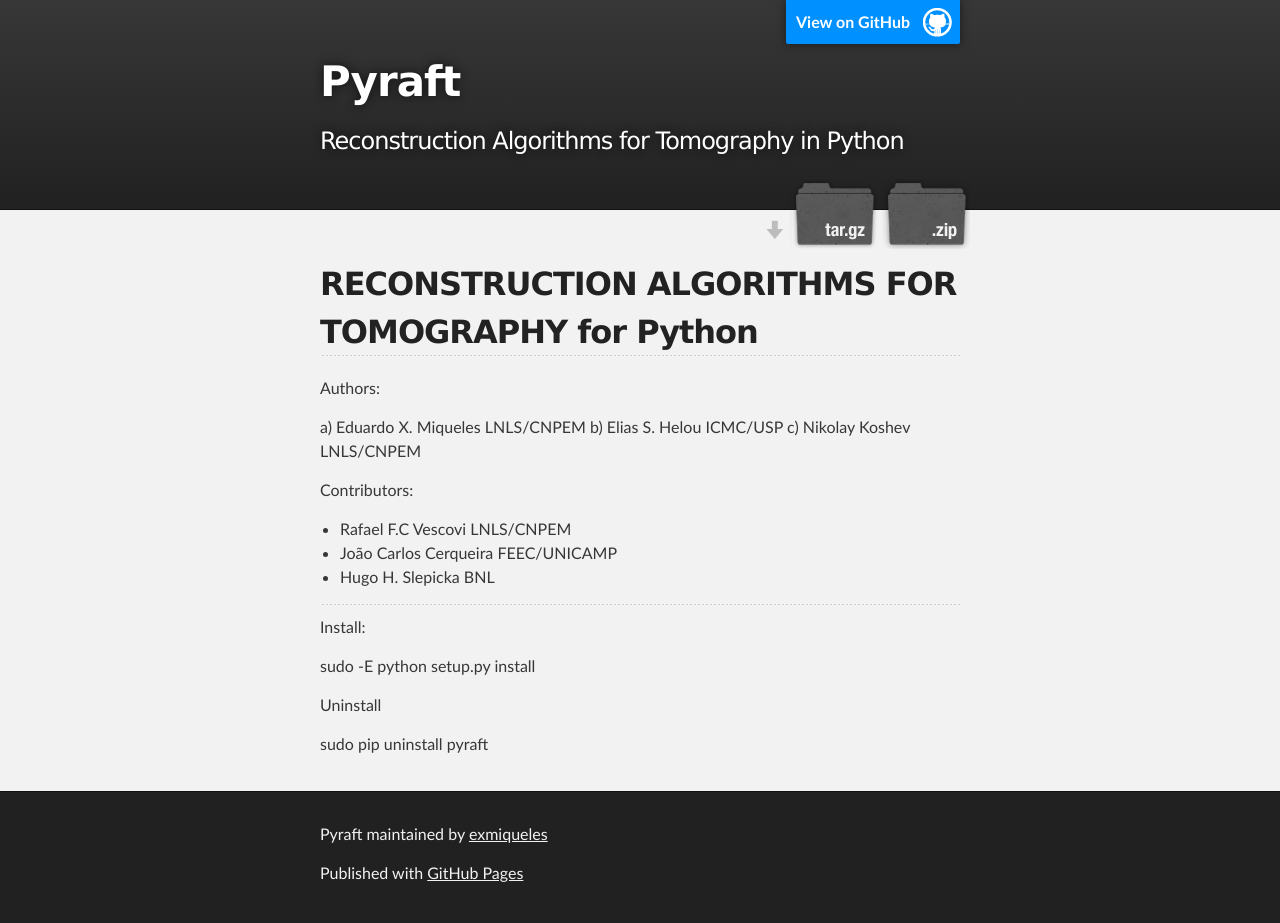
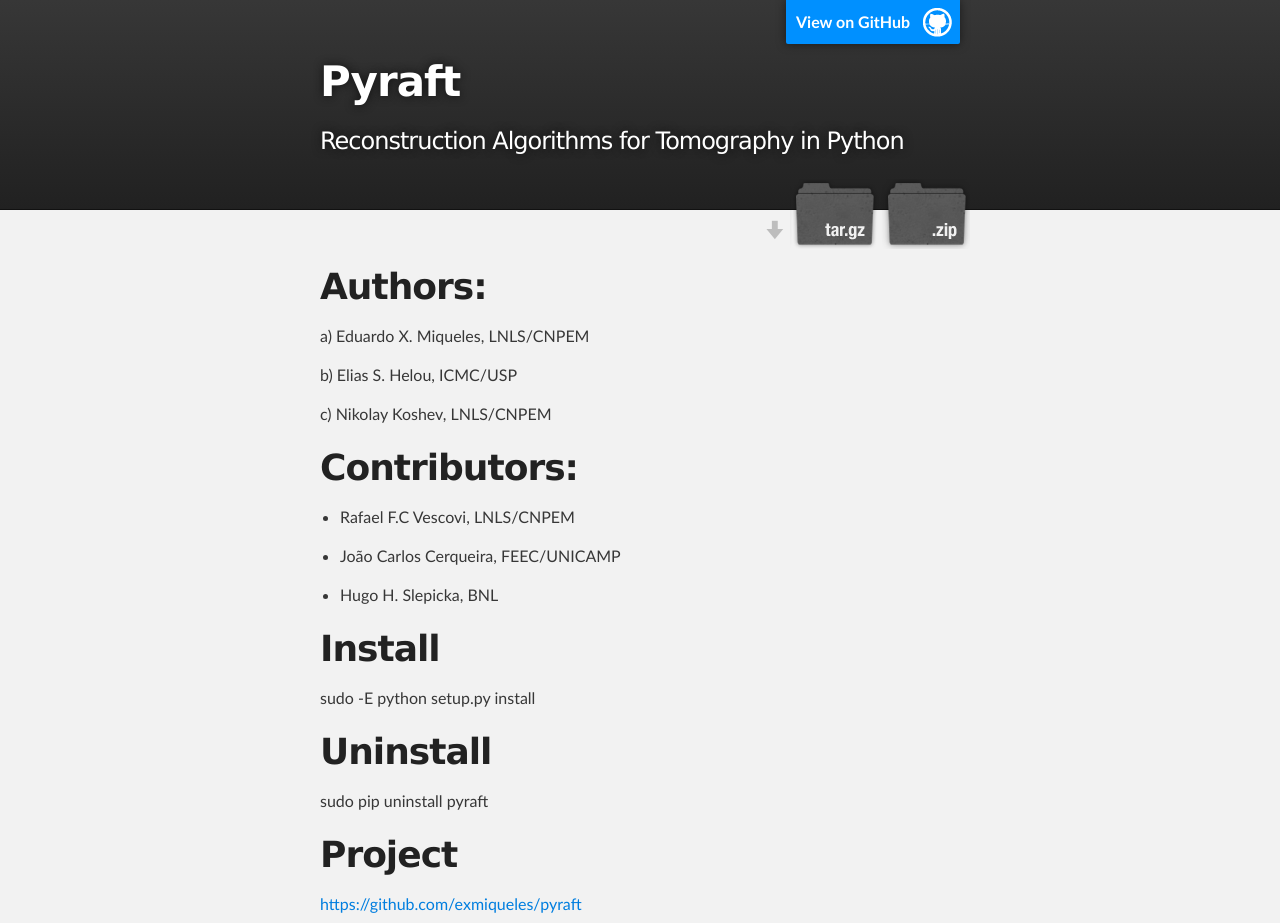
Before and after one commit to tacaswell/pyraft, a plain HTML site: page index.html in a window 1280 px wide. Shown: the top 923 px of the page. Drawn offline with Linux system fonts and the light colour scheme.

Commit message:
Create gh-pages branch via GitHub

```diff
--- a/index.html
+++ b/index.html
@@ -31,32 +31,38 @@
     <!-- MAIN CONTENT -->
     <div id="main_content_wrap" class="outer">
       <section id="main_content" class="inner">
-        <h2>
-<a id="reconstruction-algorithms-for-tomography-for-python" class="anchor" href="#reconstruction-algorithms-for-tomography-for-python" aria-hidden="true"><span class="octicon octicon-link"></span></a>RECONSTRUCTION ALGORITHMS FOR TOMOGRAPHY for Python</h2>
+        <h1>
+<a id="authors" class="anchor" href="#authors" aria-hidden="true"><span class="octicon octicon-link"></span></a>Authors:</h1>
 
-<p>Authors:</p>
+<p>a) Eduardo X. Miqueles, LNLS/CNPEM</p>
 
-<p>a) Eduardo X. Miqueles      LNLS/CNPEM
-b) Elias S. Helou       ICMC/USP
-c) Nikolay Koshev       LNLS/CNPEM</p>
+<p>b) Elias S. Helou, ICMC/USP</p>
 
-<p>Contributors:</p>
+<p>c) Nikolay Koshev, LNLS/CNPEM</p>
+
+<h1>
+<a id="contributors" class="anchor" href="#contributors" aria-hidden="true"><span class="octicon octicon-link"></span></a>Contributors:</h1>
 
 <ul>
-<li>Rafael F.C Vescovi        LNLS/CNPEM</li>
-<li>João Carlos Cerqueira        FEEC/UNICAMP</li>
-<li>Hugo H. Slepicka          BNL</li>
+<li><p>Rafael F.C Vescovi, LNLS/CNPEM</p></li>
+<li><p>João Carlos Cerqueira, FEEC/UNICAMP</p></li>
+<li><p>Hugo H. Slepicka, BNL</p></li>
 </ul>
 
-<hr>
-
-<p>Install:</p>
+<h1>
+<a id="install" class="anchor" href="#install" aria-hidden="true"><span class="octicon octicon-link"></span></a>Install</h1>
 
 <p>sudo -E python setup.py install</p>
 
-<p>Uninstall</p>
+<h1>
+<a id="uninstall" class="anchor" href="#uninstall" aria-hidden="true"><span class="octicon octicon-link"></span></a>Uninstall</h1>
 
 <p>sudo pip uninstall pyraft</p>
+
+<h1>
+<a id="project" class="anchor" href="#project" aria-hidden="true"><span class="octicon octicon-link"></span></a>Project</h1>
+
+<p><a href="https://github.com/exmiqueles/pyraft">https://github.com/exmiqueles/pyraft</a></p>
       </section>
     </div>
 
--- a/params.json
+++ b/params.json
@@ -1 +1 @@
-{"name":"Pyraft","tagline":"Reconstruction Algorithms for Tomography in Python","body":"RECONSTRUCTION ALGORITHMS FOR TOMOGRAPHY for Python\r\n----------------------------------------------------\r\n\r\nAuthors:\r\n\r\na) Eduardo X. Miqueles\t\tLNLS/CNPEM\r\nb) Elias S. Helou\t\tICMC/USP\r\nc) Nikolay Koshev\t\tLNLS/CNPEM\r\n\r\nContributors:\r\n\r\n- Rafael F.C Vescovi\t\tLNLS/CNPEM\r\n- João Carlos Cerqueira\t\tFEEC/UNICAMP\r\n- Hugo H. Slepicka\t\t\tBNL\r\n\r\n\r\n-----------------------------------------------------\r\nInstall:\r\n\r\nsudo -E python setup.py install\r\n\r\nUninstall\r\n\r\nsudo pip uninstall pyraft\r\n\r\n\r\n","google":"","note":"Don't delete this file! It's used internally to help with page regeneration."}
+{"name":"Pyraft","tagline":"Reconstruction Algorithms for Tomography in Python","body":"#Authors:\r\n\r\na) Eduardo X. Miqueles, LNLS/CNPEM\r\n\r\nb) Elias S. Helou, ICMC/USP\r\n\r\nc) Nikolay Koshev, LNLS/CNPEM\r\n\r\n#Contributors:\r\n\r\n- Rafael F.C Vescovi, LNLS/CNPEM\r\n\r\n- João Carlos Cerqueira, FEEC/UNICAMP\r\n\r\n- Hugo H. Slepicka, BNL\r\n\r\n#Install\r\n\r\nsudo -E python setup.py install\r\n\r\n#Uninstall\r\n\r\nsudo pip uninstall pyraft\r\n\r\n#Project\r\n\r\nhttps://github.com/exmiqueles/pyraft","google":"","note":"Don't delete this file! It's used internally to help with page regeneration."}
```
